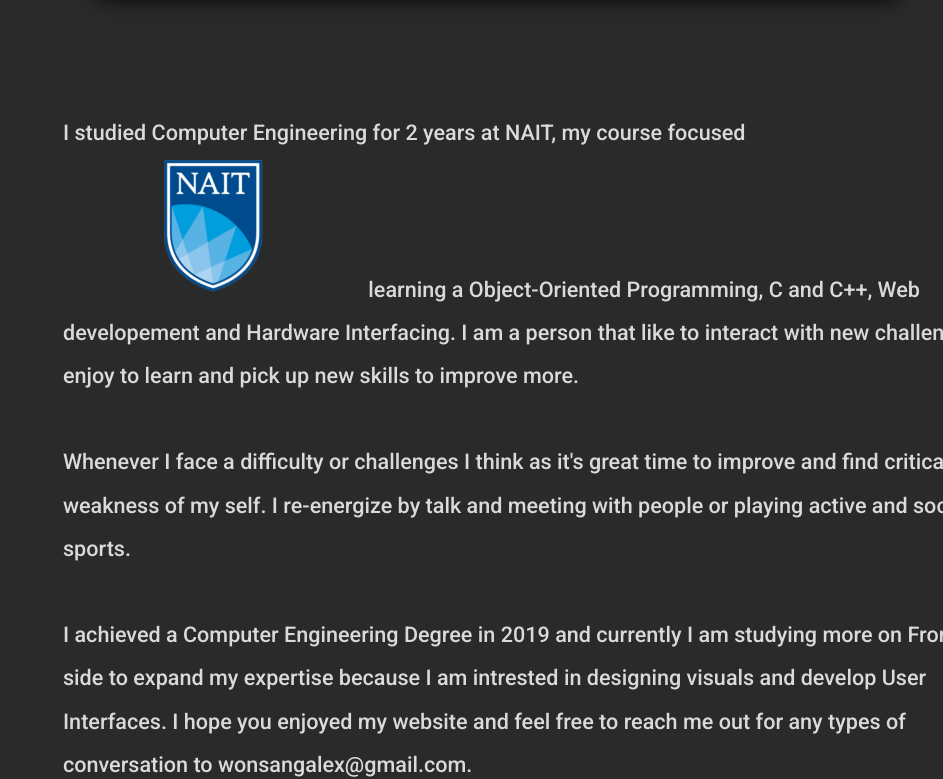
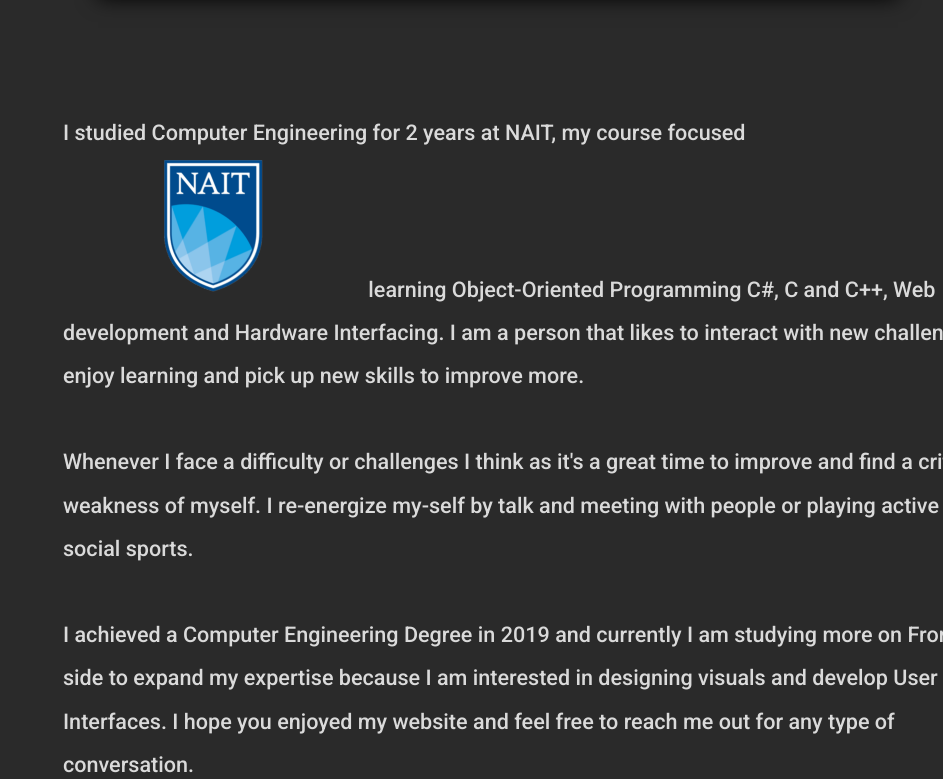
Before and after one commit to alexyoon97/home_page, a React (Create React App) app: page /#/about in a window 1280 px wide. Shown: the part 887-1666 px from the top of the page, without its empty margins (337-1280 px from the left). Built offline with nearby package versions, Linux system fonts and the light colour scheme; a web font is replaced by a local one.

Commit message:
minor change

```diff
--- a/src/routes/About.js
+++ b/src/routes/About.js
@@ -19,22 +19,18 @@ function About() {
 
           <p>
             I studied Computer Engineering for 2 years at NAIT, my course
-            focused <img className="Nait" src={Nait}></img> learning a
-            Object-Oriented Programming, C and C++, Web
-            developement and Hardware Interfacing. I am a person that like to
-            interact with new challenges and enjoy to learn and pick up new
-            skills to improve more.
+            focused <img className="Nait" src={Nait}></img> learning
+            Object-Oriented Programming C#, C and C++, Web development and Hardware Interfacing. I am a person that likes to interact with new challenges and enjoy learning and pick up new skills to improve more.
             <br></br>
-            <br></br>Whenever I face a difficulty or challenges I think as it's great time to improve
-            and find critical weakness of my self.
-            I re-energize by talk and meeting with people or playing active and social sports.
+            <br></br>Whenever I face a difficulty or challenges I think as it's a great time to improve
+            and find a critical weakness of myself.
+            I re-energize my-self by talk and meeting with people or playing active and social sports.
             <br></br>
             <br></br>I achieved a Computer Engineering Degree in 2019 and
             currently I am studying more on Front-End side to
-            expand my expertise because I am intrested in designing visuals and
+            expand my expertise because I am interested in designing visuals and
             develop User Interfaces. I hope you enjoyed my website and
-            feel free to reach me out for any types of conversation to
-            wonsangalex@gmail.com.
+            feel free to reach me out for any type of conversation.
           </p>
           <div className="hrefs">
             <a href="https://www.linkedin.com/in/alex-yoon-0793641a5/" target="_blank">Linkedin</a>
```
